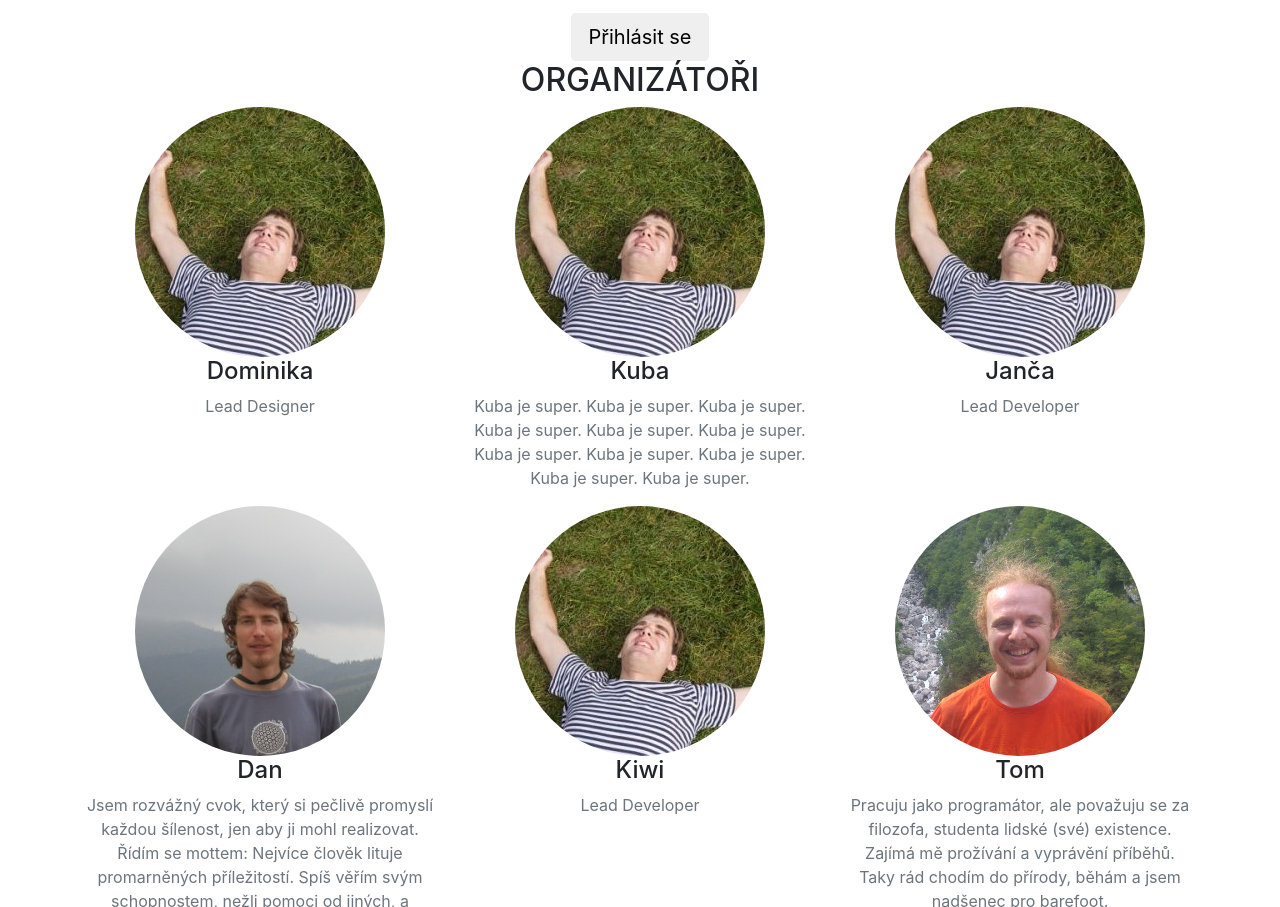
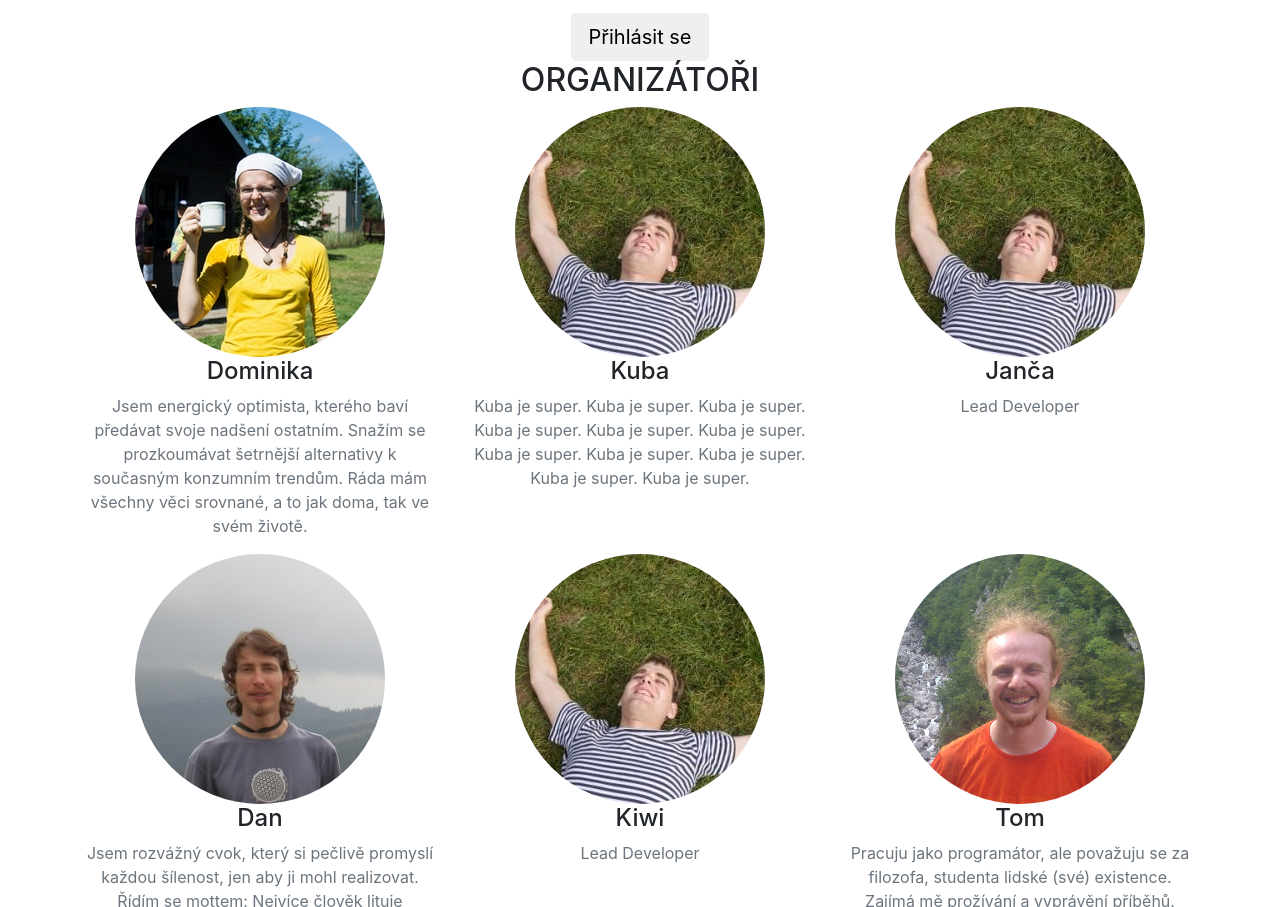
Before and after one commit to tomvej/viceMENE, a website with bundled scripts: page index.html in a window 1280 px wide. Shown: the part 1223-2130 px from the top of the page. Built offline with nearby package versions, Linux system fonts and the light colour scheme; files whose address does not match are found by name.

Commit message:
domčin profil

```diff
--- a/index.html
+++ b/index.html
@@ -155,9 +155,10 @@
         <div class="row">
           <div class="col-sm-4">
             <div class="team-member">
-              <img class="mx-auto rounded-circle" src="img/kuba.jpg" alt="">
+              <img class="mx-auto rounded-circle" src="img/dominika.jpg" alt="">
               <h4>Dominika</h4>
-              <p class="text-muted">Lead Designer</p>
+              <p class="text-muted">Jsem energický optimista, kterého baví předávat svoje nadšení ostatním. Snažím se prozkoumávat šetrnější
+                alternativy k současným konzumním trendům. Ráda mám všechny věci srovnané, a to jak doma, tak ve svém životě.</p>
             </div>
           </div>
           <div class="col-sm-4">
```
Also changed, not shown: img/dominika.jpg (added).
